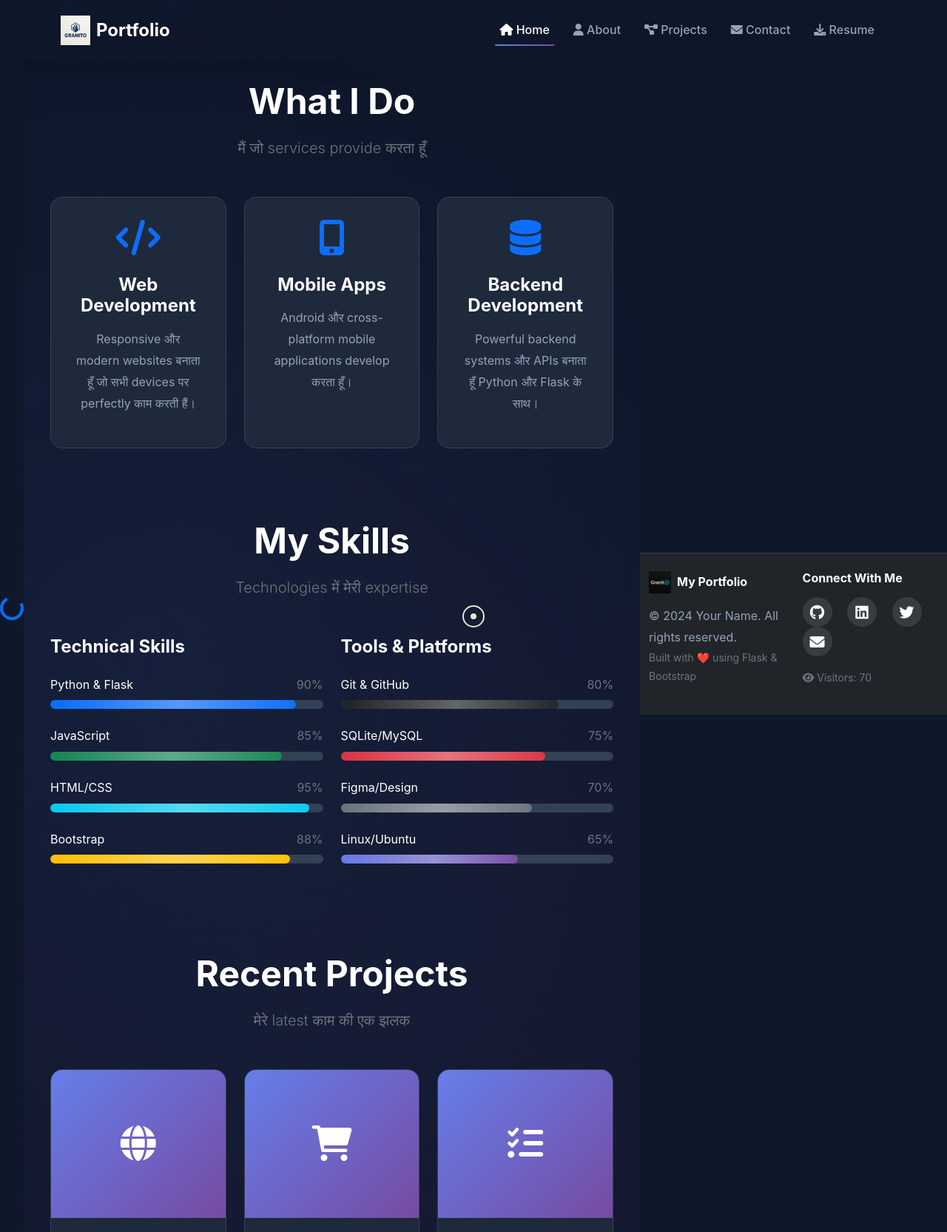
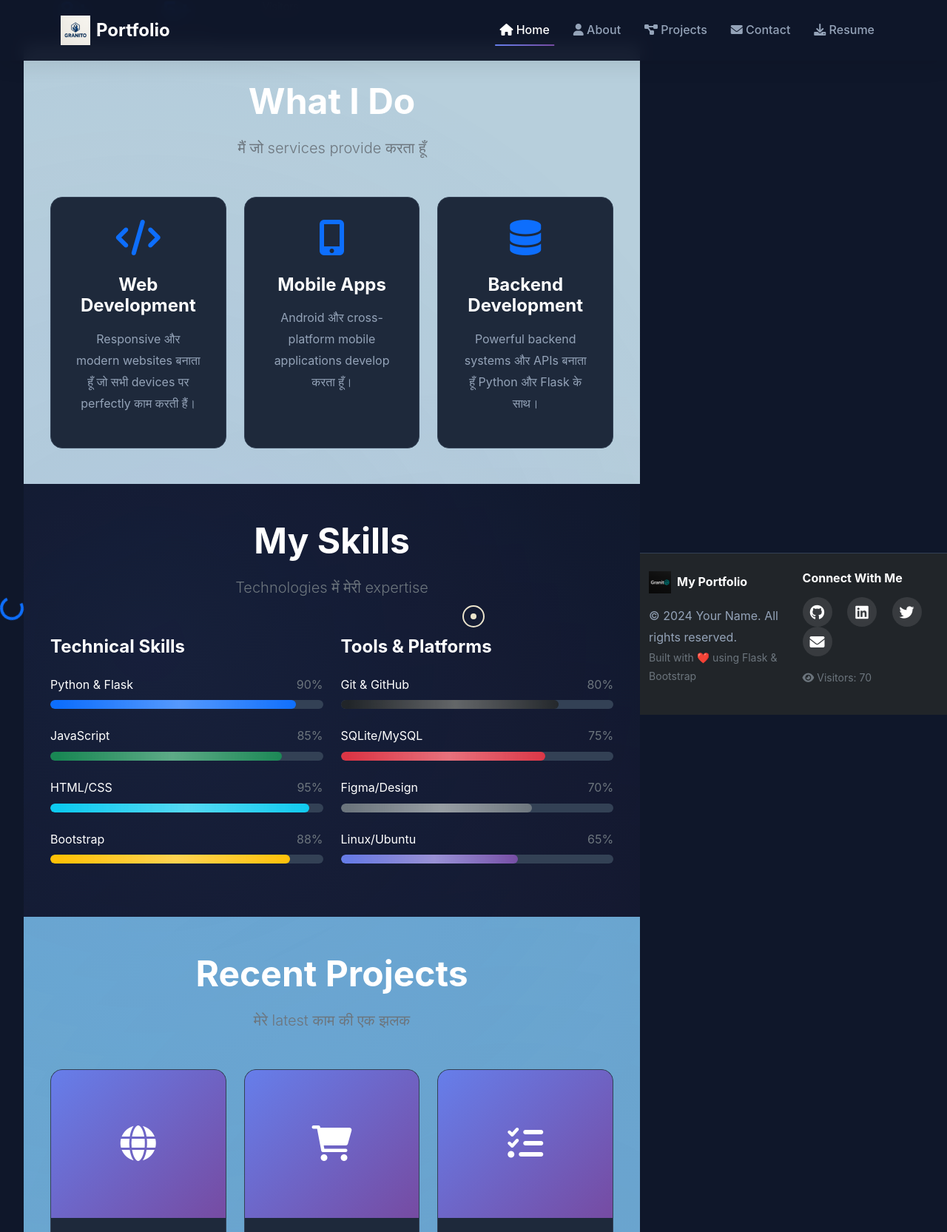
Before and after one commit to uttamkumar95446-bot/TheGranito, a Flask app: page / in a window 1280 px wide. Shown: the whole page at 74% size. Run offline with Flask 3, Linux system fonts and the light colour scheme.

Commit message:
Update index.html
Signed-off-by: Uttam Kumar <uttamkumar95446@gmail.com>

```diff
--- a/templates/index.html
+++ b/templates/index.html
@@ -65,7 +65,7 @@
 
 
 <!-- Services Section -->
-<section id="services" class="py-5 bg-#B7CFDC">
+<section id="services" class="py-5" style="background-color:#B7CFDC;">
     <div class="container">
         <div class="text-center mb-5" data-aos="fade-up">
             <h2 class="display-5 fw-bold">What I Do</h2>
@@ -207,7 +207,7 @@
 </section>
 
 <!-- Recent Projects Preview -->
-<section class="py-5 bg-#6AABD2">
+<section class="py-5" style="background-color:#6AABD2;">
     <div class="container">
         <div class="text-center mb-5" data-aos="fade-up">
             <h2 class="display-5 fw-bold">Recent Projects</h2>
```
